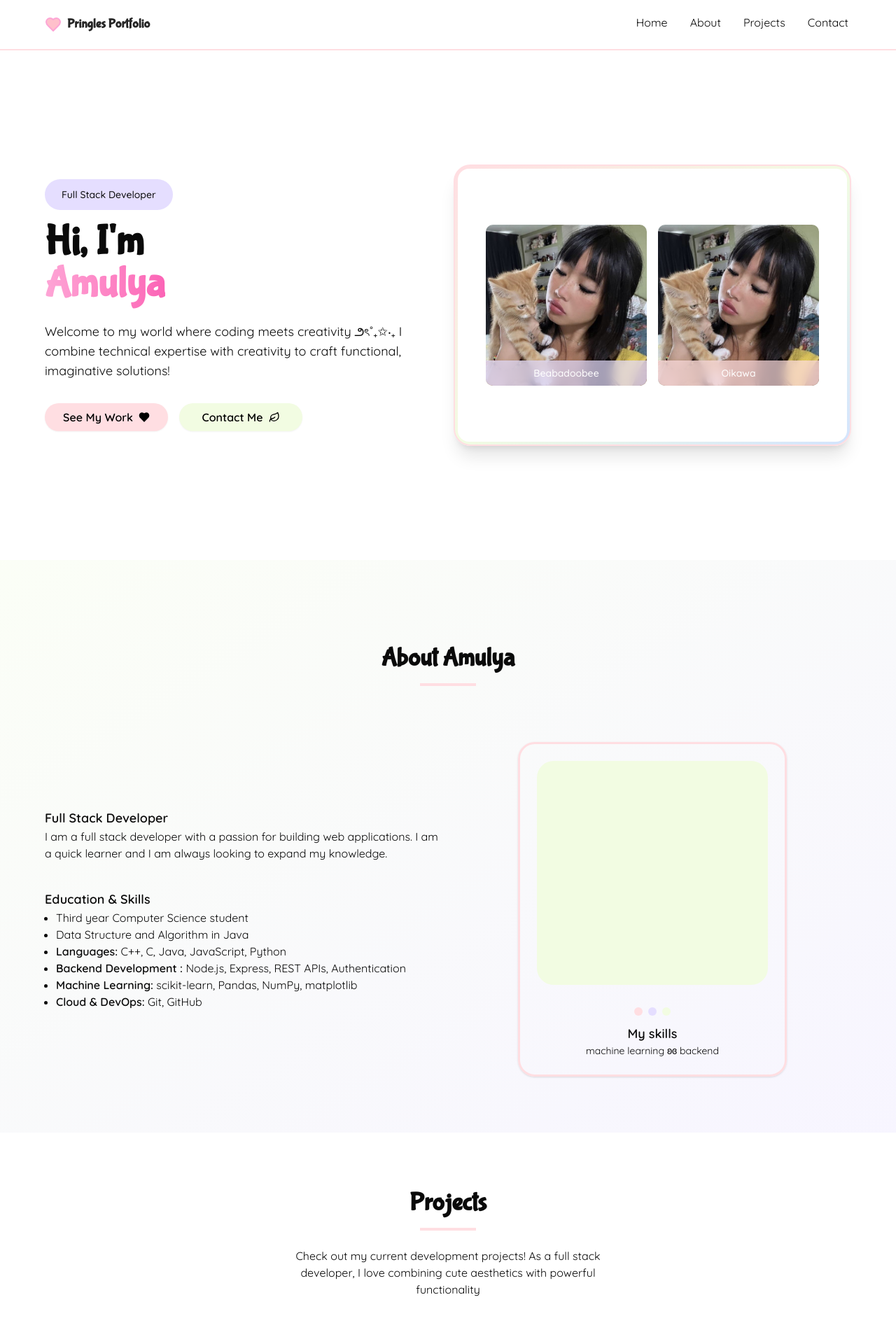
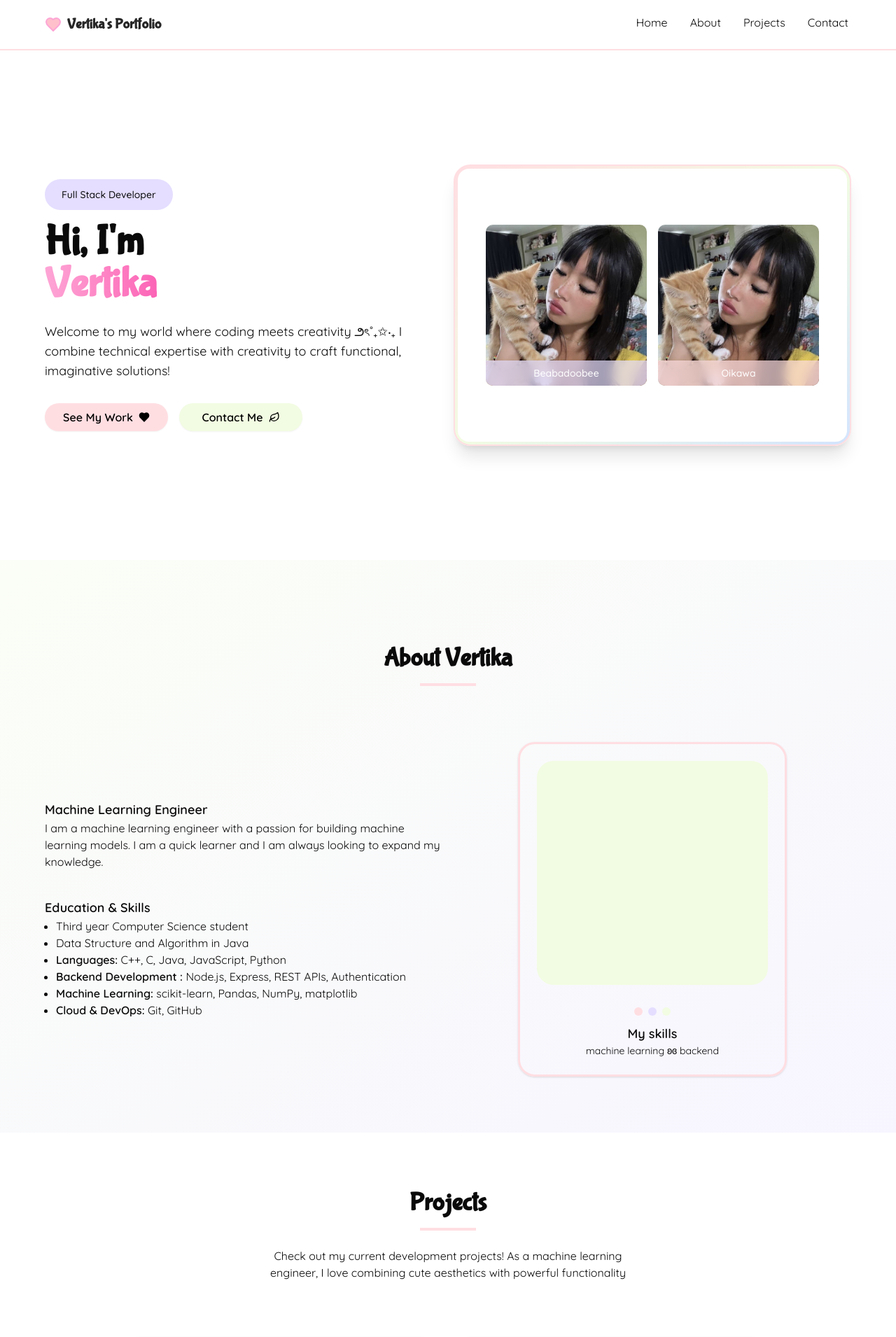
Before and after one commit to singhvertika119/soyabean, a Next.js app: page / in a window 1280 px wide. Shown: the top 1910 px of the page at 70% size. Built offline with nearby package versions, Linux system fonts and the light colour scheme; a web font is replaced by a local one.

Commit message:
update personal details

```diff
--- a/src/components/home/about.tsx
+++ b/src/components/home/about.tsx
@@ -8,17 +8,19 @@ export default function AboutSection() {
     >
       <Wrapper>
         <div className="flex flex-col items-center gap-4">
-          <h1 className="font-family-bubblegum text-center text-4xl font-semibold">About Amulya</h1>
+          <h1 className="font-family-bubblegum text-center text-4xl font-semibold">
+            About Vertika
+          </h1>
           <div className="bg-kawaii-pink h-1 w-20"></div>
         </div>
 
         <div className="mt-20 grid grid-cols-1 items-center gap-12 md:grid-cols-2 md:gap-4">
           <div className="flex flex-col gap-10">
             <div>
-              <h2 className="text-lg font-semibold">Full Stack Developer</h2>
+              <h2 className="text-lg font-semibold">Machine Learning Engineer</h2>
               <p>
-                I am a full stack developer with a passion for building web applications. I am a
-                quick learner and I am always looking to expand my knowledge.
+                I am a machine learning engineer with a passion for building machine learning
+                models. I am a quick learner and I am always looking to expand my knowledge.
               </p>
             </div>
 
--- a/src/components/home/contact-form.tsx
+++ b/src/components/home/contact-form.tsx
@@ -27,12 +27,12 @@ export default function ContactForm() {
     <div>
       <Form {...form}>
         <form onSubmit={form.handleSubmit(onSubmit)} className="mx-auto space-y-8">
-          <FormInput name="name" label="Your Name" type="text" placeholder="John Doe" isAsterisk />
+          <FormInput name="name" label="Your Name" type="text" placeholder="Hoover" isAsterisk />
           <FormInput
             name="email"
             label="Your Email"
             type="text"
-            placeholder="john@doe.com"
+            placeholder="hoover@gmail.com"
             isAsterisk
           />
           <FormInput
@@ -60,10 +60,10 @@ export default function ContactForm() {
             <div>
               Or send me an email at{' '}
               <Link
-                href="mailto:amulya.kumar@gmail.com"
+                href="mailto:singhvertika119@gmail.com"
                 className="font-medium underline underline-offset-4"
               >
-                amulya.kumar@gmail.com
+                singhvertika119@gmail.com
               </Link>
             </div>
           </div>
--- a/src/components/home/home.tsx
+++ b/src/components/home/home.tsx
@@ -16,7 +16,7 @@ export default function HomeSection() {
         <h1 className="font-family-bubblegum mb-6 text-center text-6xl font-bold sm:text-left">
           Hi, I&apos;m <br />
           <span className="bg-gradient-to-r from-pink-300 to-pink-400 bg-clip-text text-6xl text-transparent sm:text-6xl">
-            Amulya
+            Vertika
           </span>
         </h1>
         <p className="text-center text-lg sm:text-left">
--- a/src/components/home/projects.tsx
+++ b/src/components/home/projects.tsx
@@ -9,8 +9,8 @@ export default function ProjectsSection() {
         <div className="bg-kawaii-pink h-1 w-20"></div>
 
         <p className="mt-2 max-w-lg text-center">
-          Check out my current development projects! As a full stack developer, I love combining
-          cute aesthetics with powerful functionality
+          Check out my current development projects! As a machine learning engineer, I love
+          combining cute aesthetics with powerful functionality
         </p>
       </div>
 
--- a/src/components/layout/footer.tsx
+++ b/src/components/layout/footer.tsx
@@ -11,7 +11,7 @@ export default function Footer() {
         <div className="mb-10 space-y-4">
           <h1 className="font-semibold">
             Made with <KawaiiHeart fillColor="pink" className="inline-block text-pink-300" /> by
-            Pringles
+            Vertika
           </h1>
 
           <div className="flex items-center justify-center gap-4 text-sm">
--- a/src/components/layout/header.tsx
+++ b/src/components/layout/header.tsx
@@ -21,7 +21,7 @@ export default function Header() {
               fillColor="pink"
               className="text-pink-300 transition-transform group-hover:scale-110"
             />
-            <h1 className="text-lg font-semibold text-neutral-800">Pringles Portfolio</h1>
+            <h1 className="text-xl font-semibold text-neutral-800">Vertika&apos;s Portfolio</h1>
           </Link>
 
           {/* Desktop Navigation */}
```
